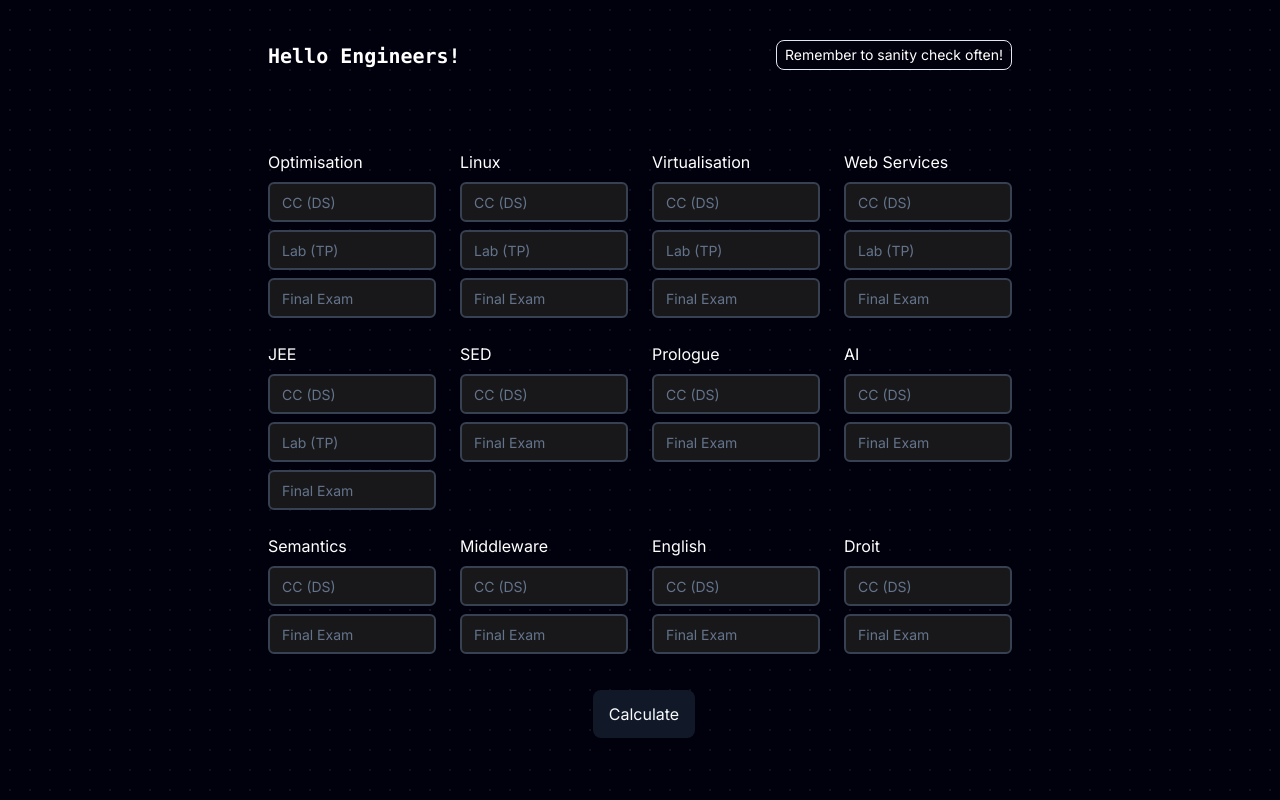
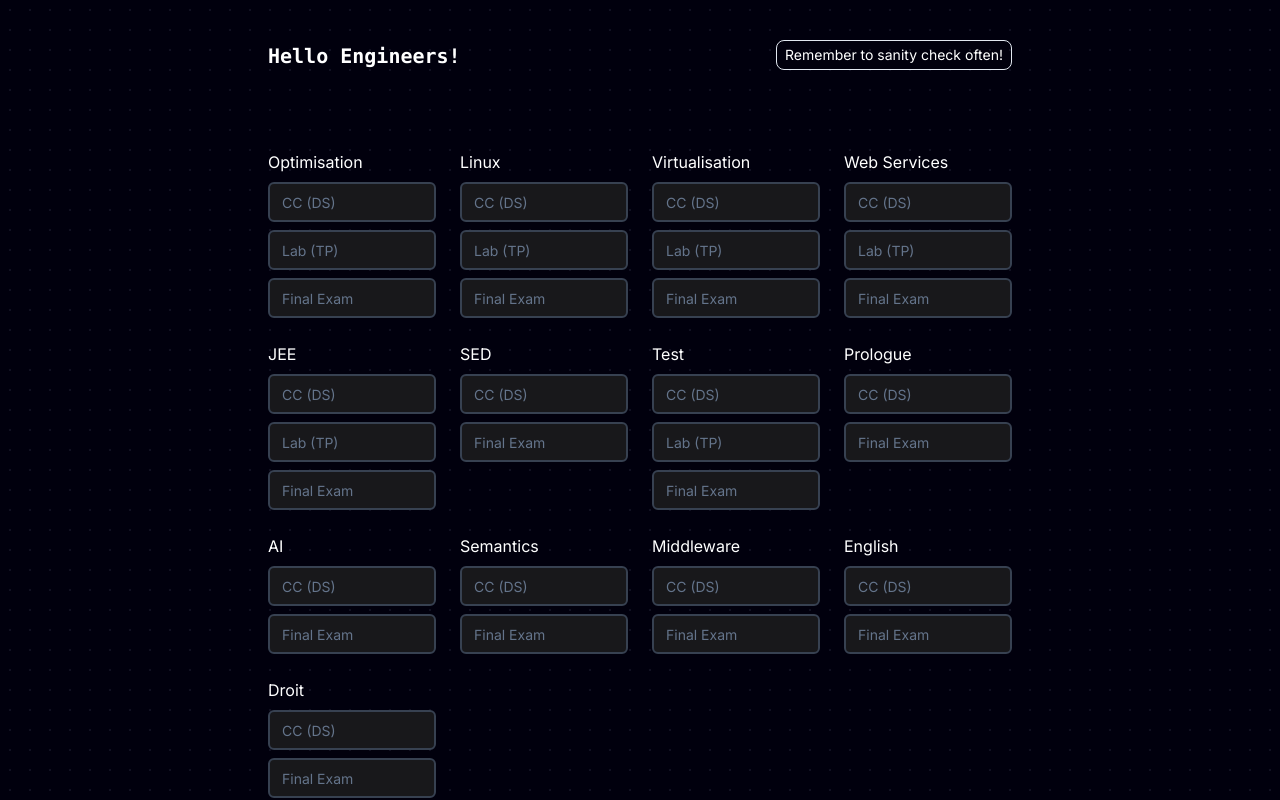
Before and after one commit to Mohamed-Taha-Sta/cal-ci1-sem2, a Next.js app: page / in a window 1280 px wide. Shown: the top 800 px of the page. Built offline with nearby package versions, Linux system fonts and the light colour scheme.

Commit message:
Forgot the "Test" subject.

```diff
--- a/app/page.tsx
+++ b/app/page.tsx
@@ -187,6 +187,7 @@ const Page = () => {
                                 <Entry form={form} subjectName={"Web Services"} lab={true}/>
                                 <Entry form={form} subjectName={"JEE"} lab={true}/>
                                 <Entry form={form} subjectName={"SED"} lab={false}/>
+                                <Entry form={form} subjectName={"Test"} lab={true}/>
                                 <Entry form={form} subjectName={"Prologue"} lab={false}/>
                                 <Entry form={form} subjectName={"AI"} lab={false}/>
                                 <Entry form={form} subjectName={"Semantics"} lab={false}/>
```
